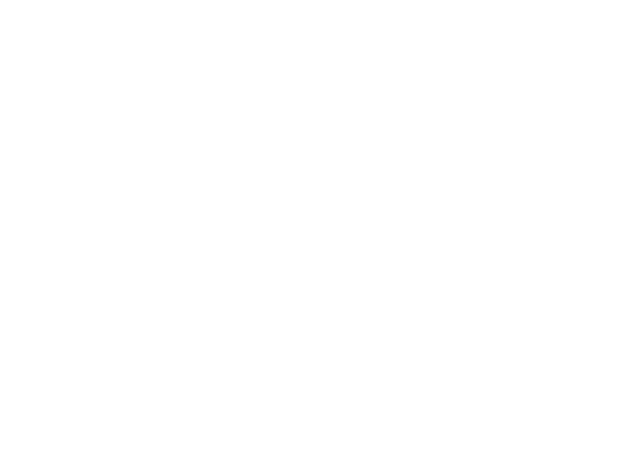
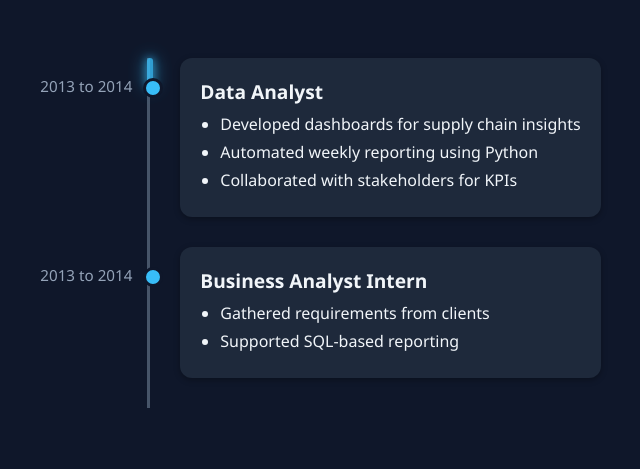
Before and after one commit to AbhilashKC99/mywebsite, a plain HTML site: page timeline/index.html in a window 1280 px wide. Shown: the whole page, without its empty margins (266-906 px from the left). Drawn offline with Linux system fonts and the light colour scheme.

Commit message:
Changed a lot of things locally and pushing, timel

```diff
--- a/assets/css/timeline.css
+++ b/assets/css/timeline.css
@@ -0,0 +1,85 @@
+body {
+    font-family: 'Segoe UI', Tahoma, Geneva, Verdana, sans-serif;
+    background-color: #0f172a;
+    color: #f1f5f9;
+    display: flex;
+    justify-content: center;
+    padding: 50px 20px;
+  }
+
+  .timeline {
+    position: relative;
+    border-left: 3px solid #475569;
+    padding-left: 30px;
+  }
+
+  .timeline::before {
+    content: '';
+    position: absolute;
+    top: 0;
+    left: -3px;
+    width: 6px;
+    height: 30px;
+    background: #38bdf8;
+    border-radius: 3px;
+    box-shadow: 0 0 10px #38bdf8, 0 0 20px #38bdf8;
+    animation: blink 1.2s infinite ease-in-out;
+  }
+
+
+
+  .role {
+    background-color: #1e293b;
+    padding: 20px;
+    margin-bottom: 30px;
+    border-radius: 12px;
+    position: relative;
+    box-shadow: 0 2px 6px rgba(0, 0, 0, 0.3);
+  }
+
+  .year {
+    position: absolute;
+    left: -140px;
+    top: 18px;
+    color: #94a3b8;
+    font-size: 0.95em;
+    white-space: nowrap;
+    margin-right: 40px;
+  }
+
+  .role::before {
+    content: '';
+    position: absolute;
+    top: 20px;
+    left: -37px;
+    width: 14px;
+    height: 14px;
+    background-color: #38bdf8;
+    border-radius: 50%;
+    border: 3px solid #0f172a;
+  }
+
+  .title {
+    font-weight: bold;
+    font-size: 1.2em;
+    margin-bottom: 8px;
+  }
+
+  ul {
+    padding-left: 20px;
+    margin: 0;
+  }
+
+  li {
+    margin-bottom: 6px;
+  }
+  @keyframes blink {
+    0%, 100% {
+      opacity: 1;
+      box-shadow: 0 0 10px #38bdf8, 0 0 20px #38bdf8;
+    }
+    50% {
+      opacity: 0.2;
+      box-shadow: 0 0 2px #38bdf8, 0 0 5px #38bdf8;
+    }
+  }
--- a/index.html
+++ b/index.html
@@ -1,3 +1,14 @@
+<!DOCTYPE html>
+<html lang="en">
+<head>
+    <meta charset="UTF-8">
+    <meta name="viewport" content="width=device-width, initial-scale=1.0">
+    <title>My Website</title>
+    <link rel="stylesheet" href="assets/css/style.css">
+    <link href="https://fonts.googleapis.com/css2?family=Inter:wght@400;600&family=Poppins:wght@600;700&display=swap" rel="stylesheet">
+</head>
+<body>
+
     <nav class="main-nav" aria-label="Primary Navigation">
         <ul>
             <li><a href="/" class="nav-link">🏠 Home</a></li>
@@ -6,3 +17,21 @@
             <li><a href="/timeline/" class="nav-link">📅 Timeline</a></li>
         </ul>
     </nav>
+
+    <main>
+        <section class="hero">
+            <h1>Welcome to My Awesome Website!</h1>
+            <p>Explore my portfolio, read my blog, and check out my timeline.</p>
+        </section>
+
+        <section>
+            <h2>Featured Projects</h2>
+            </section>
+    </main>
+
+    <footer>
+        <p>&copy; 2025 Your Name. All rights reserved.</p>
+    </footer>
+
+    </body>
+</html>
--- a/timeline/index.html
+++ b/timeline/index.html
@@ -0,0 +1,29 @@
+<!DOCTYPE html>
+<html lang="en">
+<head>
+  <meta charset="UTF-8">
+  <title>Career Timeline</title>
+  <link rel="stylesheet" href="../assets/css/timeline.css">
+</head>
+<body>
+  <div class="timeline">
+    <div class="role">
+    <div class="year">2013 to 2014</div>
+      <div class="title">Data Analyst</div>
+      <ul>
+        <li>Developed dashboards for supply chain insights</li>
+        <li>Automated weekly reporting using Python</li>
+        <li>Collaborated with stakeholders for KPIs</li>
+      </ul>
+    </div>
+    <div class="role">
+    <div class="year">2013 to 2014</div>
+      <div class="title">Business Analyst Intern</div>
+      <ul>
+        <li>Gathered requirements from clients</li>
+        <li>Supported SQL-based reporting</li>
+      </ul>
+    </div>
+  </div>
+</body>
+</html>
```
Also changed, not shown: assets/css/style.css (+69 -0 lines), io/index.html (+6 -1 lines). Lines whose indentation alone changed are shown as unchanged.
